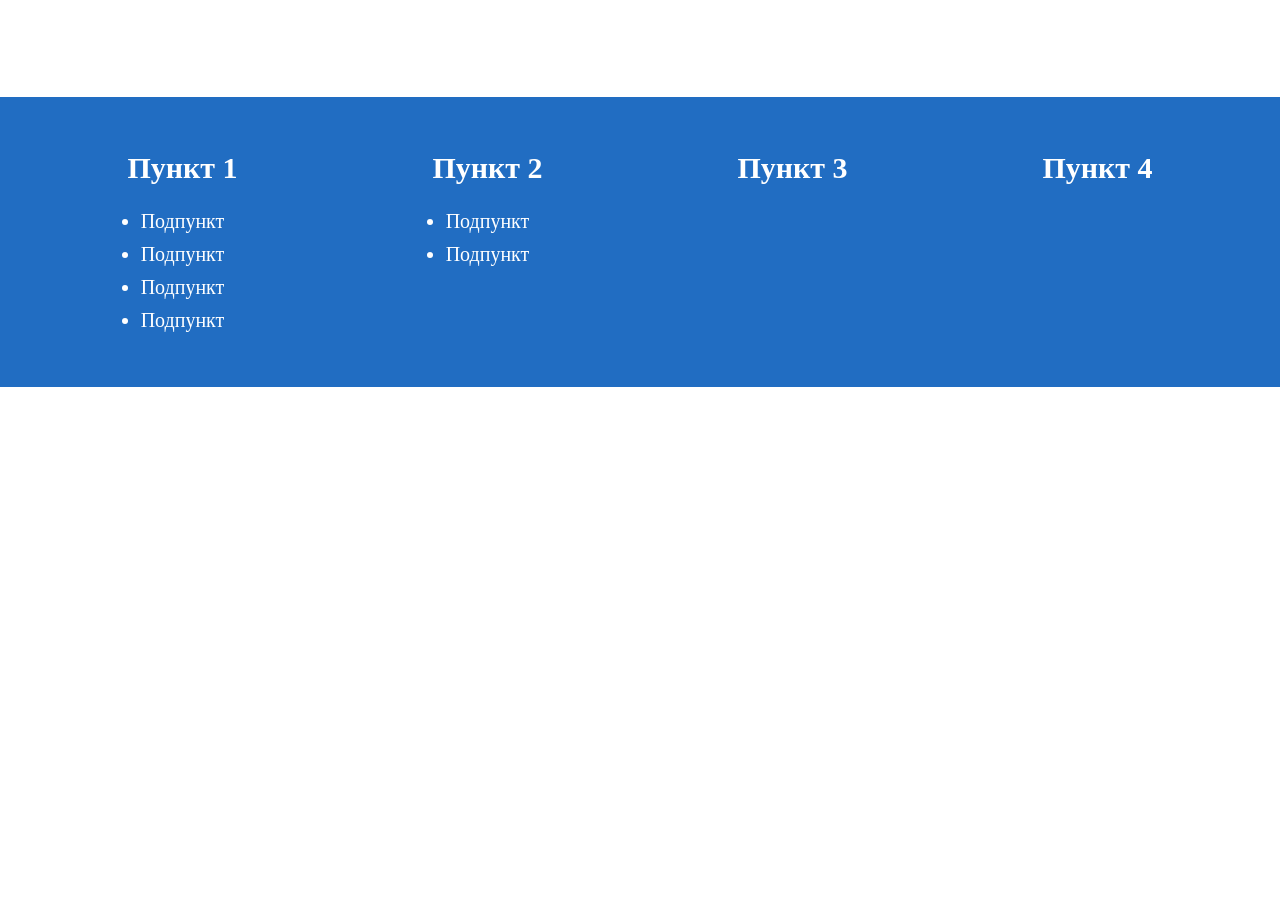
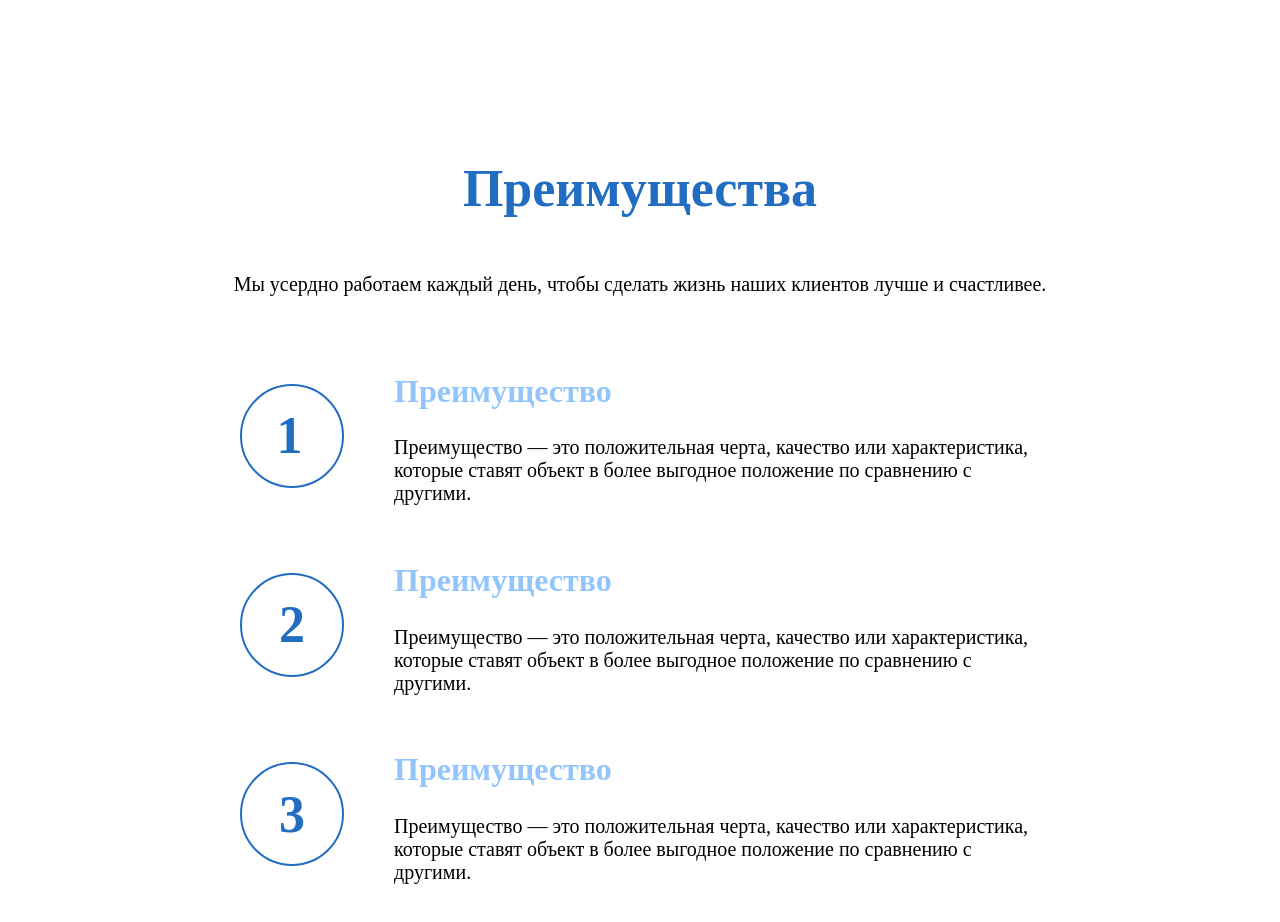
Before and after one commit to martynovappolina/sputnik-ui, a Vue app: page / in a window 1280 px wide. Shown: the part 1780-2702 px from the top of the page. Before the commit the page ends 2167 px from the top, so only its background shows below. Built offline with nearby package versions, Linux system fonts and the light colour scheme; a web font is replaced by a local one.

Commit message:
refactoring: styles

```diff
--- a/src/App.vue
+++ b/src/App.vue
@@ -3,6 +3,7 @@
     <Menu />
     <Cover />
     <VerticalCardWithImageAndText />
+    <NumberedList />
     <Footer />
   </Page>
 </template>
@@ -13,6 +14,7 @@
   import Cover from './components/Cover.vue';
   import Footer from './components/Footer.vue';
   import VerticalCardWithImageAndText from './components/VerticalCardWithImageAndText.vue';
+  import NumberedList from './components/NumberedList.vue';
 
   export default {
     name: 'App',
@@ -21,7 +23,8 @@
       Menu,
       Cover,
       Footer,
-      VerticalCardWithImageAndText
+      VerticalCardWithImageAndText,
+      NumberedList
     }
   }
 </script>
--- a/src/assets/styles/variables.scss
+++ b/src/assets/styles/variables.scss
@@ -23,16 +23,6 @@ $disabled: #9CA3AF;
     font-size: 26px;
 }
 
-@mixin h1 {
-    @include font;
-    font-size: 52px;
-}
-
-@mixin h2 {
-    @include font;
-    font-size: 32px;
-}
-
 @mixin text {
     @include font;
     font-size: 20px;
--- a/src/components/NumberedList.vue
+++ b/src/components/NumberedList.vue
@@ -4,7 +4,9 @@
     <p class="description">{{ description }}</p>
     <ol>
       <li v-for="(item, index) in list" :key="index" class="item">
-        <div class="number"><h1>{{ index + 1 }}</h1></div>
+        <div class="circle">
+          <div :style="{ marginLeft: index === 0 ? '-5px' : '0px' }" class="number">{{ index + 1 }}</div>
+        </div>
         <div class="content">
           <h2>{{ item.title }}</h2>
           <p>{{ item.description }}</p>
@@ -77,7 +79,7 @@
         color: $secondary;
       }
 
-      .number {
+      .circle {
         border-radius: 50%;
         border: solid 2px $primary;
         width: 100px;
@@ -87,7 +89,12 @@
         align-items: center;
         justify-content: center;
         margin-right: 50px;
+      }
+
+      .number {
         color: $primary;
+        font-weight: 700;
+        font-size: 52px;
       }
     }
   }
@@ -95,11 +102,14 @@
   @media (max-width: 800px) {
       .numbered-list {
           .item {
+            .circle {
+              margin-right: 30px;
+              height: 60px;
+              width: 60px;
+              min-width: 60px;
+            }
             .number {
-              margin-right: 30px;
-              height: 50px;
-              width: 50px;
-              min-width: 50px;
+              font-size: 40px;
             }
           }
       }
@@ -111,8 +121,9 @@
             flex-direction: column;
             text-align: center;
 
-            .number {
-              margin: 0;
+            .circle {
+              margin-right: 0;
+              margin-top: 80px;
               height: 70px;
               width: 70px;
               min-width: 70px;
--- a/src/components/Page.vue
+++ b/src/components/Page.vue
@@ -1,5 +1,5 @@
 <template>
-    <div class="page">
+    <div class="page-template-sputnik-ui-kit">
         <slot />
     </div>
 </template>
@@ -20,19 +20,31 @@
     }
 </script>
 
-<style lang='scss' scoped>
-    .page {
+<style lang='scss'>
+    .page-template-sputnik-ui-kit {
         @include text;
+        color: $dark;
 
         h1 {
-            @include h1;
+            @include font;
+            font-size: 52px;
         }
+
         h2 {
-            @include h2;
+            @include font;
+            font-size: 32px;
         }
 
         @media (max-width: 400px) {
             @include big-text;
+
+            h1 {
+                font-size: 40px;
+            }
+            h2 {
+                font-size: 28px;
+            }
         }
+
     }
 </style>
```
